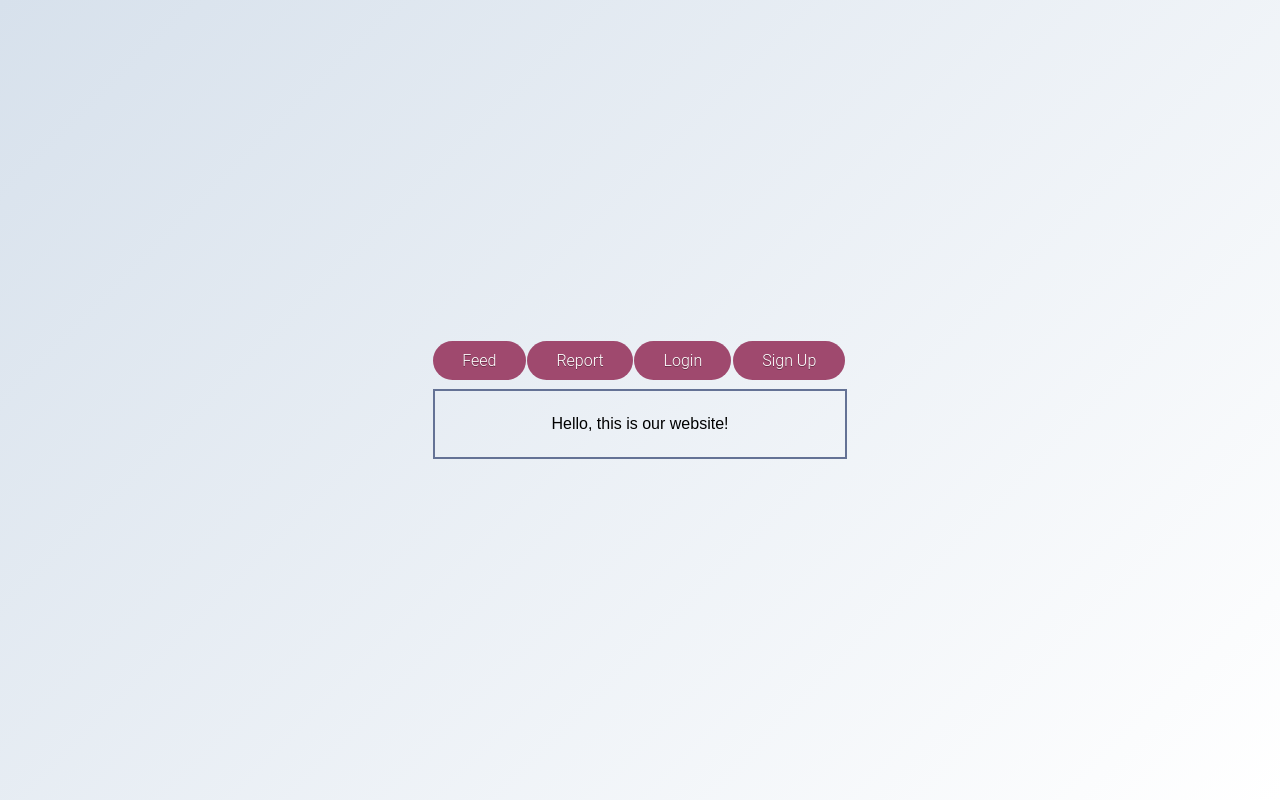
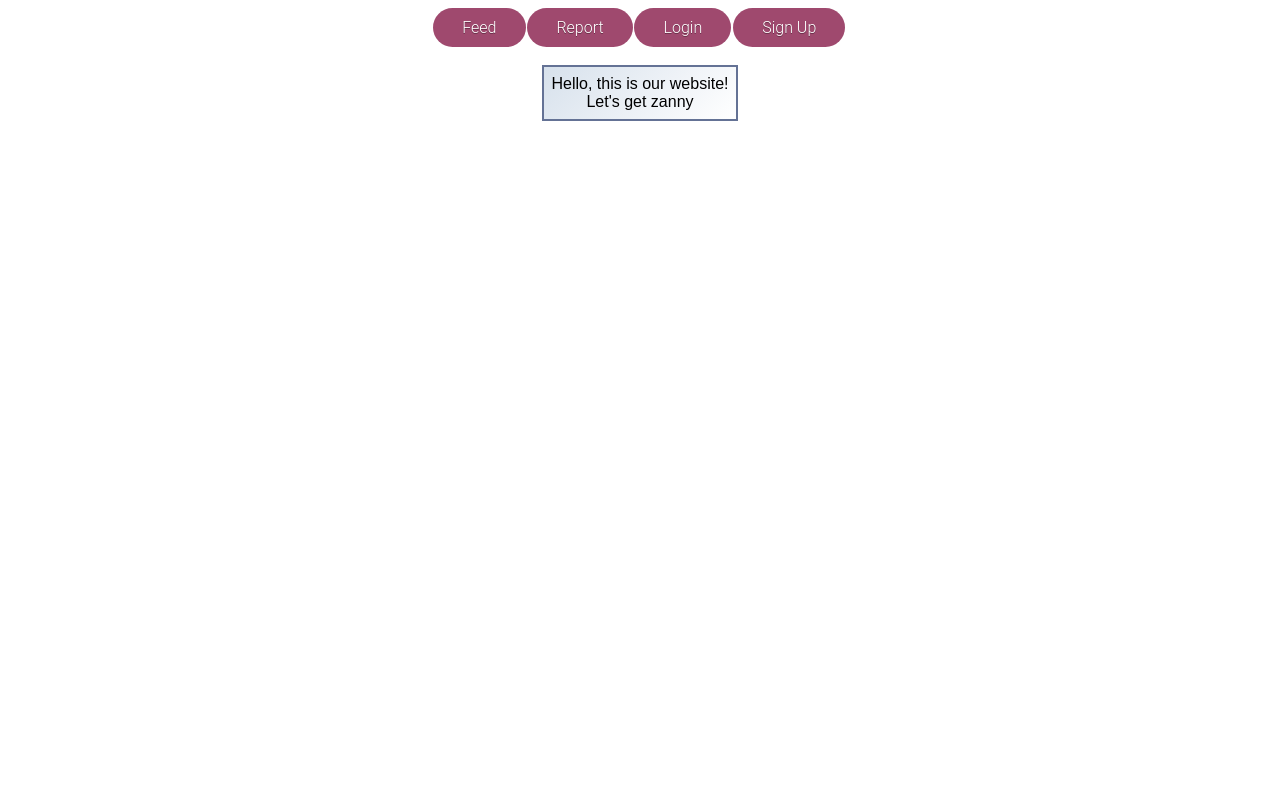
Before and after one commit to helenmand/Stop-Hate-Crimes, a PHP site: page /landing-page.html in a window 1280 px wide. Run offline with PHP 8.4, Linux system fonts and the light colour scheme.

Commit message:
Fixed alignment in landing page header

```diff
--- a/landing-page.css
+++ b/landing-page.css
@@ -1,23 +1,14 @@
 .landing-page-header{
-    display: flex;
-    align-items: center;
-    justify-content: center;
-}
-
-html,
-body {
     display: grid;
     height: 100%;
     width: 100%;
     font-family: "Poppins", sans-serif;
     place-items: center;
-    background: linear-gradient(315deg, #ffffff, #d7e1ec);
 }
 
 .wrapper {
     display: inline-flex;
     list-style: none;
-    margin-bottom: 0.5em;
 }
 
 .bn1 {
@@ -37,13 +28,13 @@ body {
     transition: all 0.2s;
 }
 
-a.bn1:hover {
+li.bn1:hover {
     border-color: rgb(255, 255, 255);
 }
 
-
-.text, .p{
+.text p{
     border: 2px solid #647295;
     padding: .5em;
     text-align: center;
+    background: linear-gradient(315deg, #ffffff, #d7e1ec);
 }
--- a/landing-page.html
+++ b/landing-page.html
@@ -4,16 +4,16 @@
         <link rel="stylesheet" href="./landing-page.css">
     </head>
     <body>
-        <landing-page-header>
+        <div class="landing-page-header">
             <div class="wrapper">
-                <a href="feed.html" class="bn1">Feed</a>
-                <a href="report-submission.html" class="bn1">Report</a>
-                <a href="login.html" class="bn1">Login</a>
-                <a href="signup.html" class="bn1">Sign Up</a>
+                <li href="feed.html" class="bn1">Feed</li>
+                <li href="report-submission.html" class="bn1">Report</li>
+                <li href="login.html" class="bn1">Login</li>
+                <li href="signup.html" class="bn1">Sign Up</li>
             </div>
             <div class="text">
-                <p>Hello, this is our website!</p>
+                <p>Hello, this is our website!<br> Let's get zanny </p>
             </div>
-        </landing-page-header>
+        </div>
     </body>
 </html>
```
